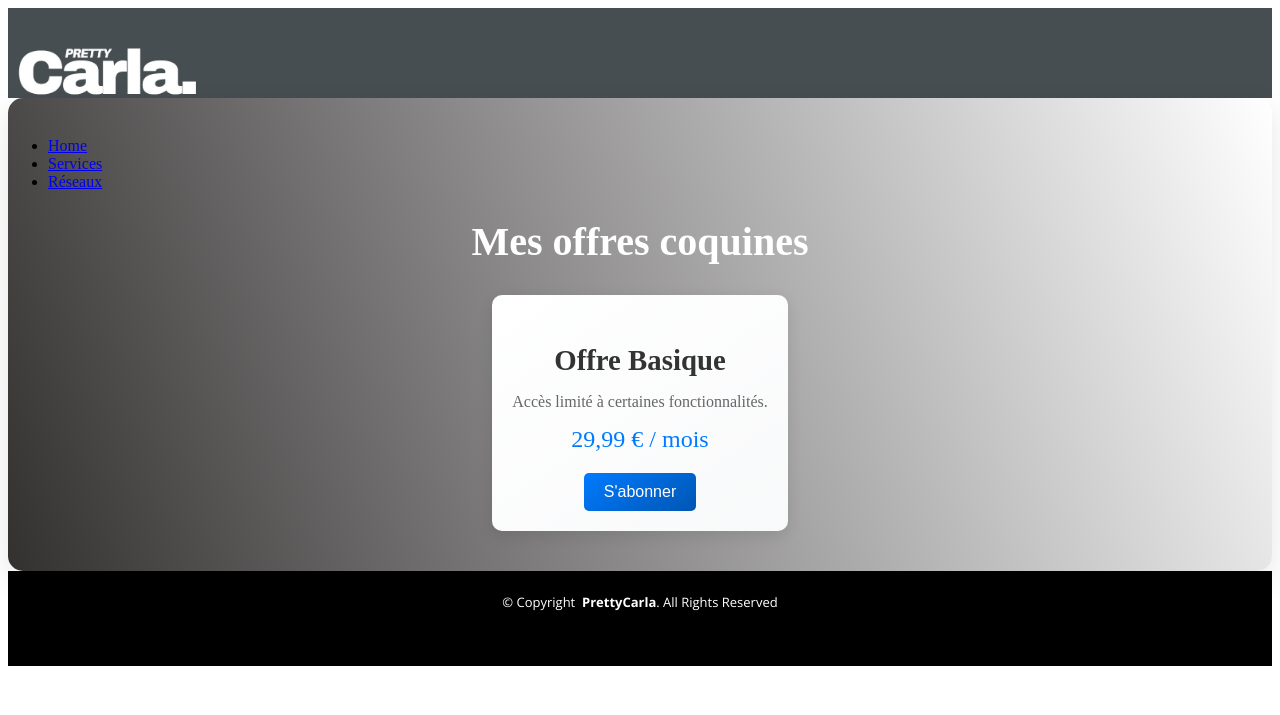
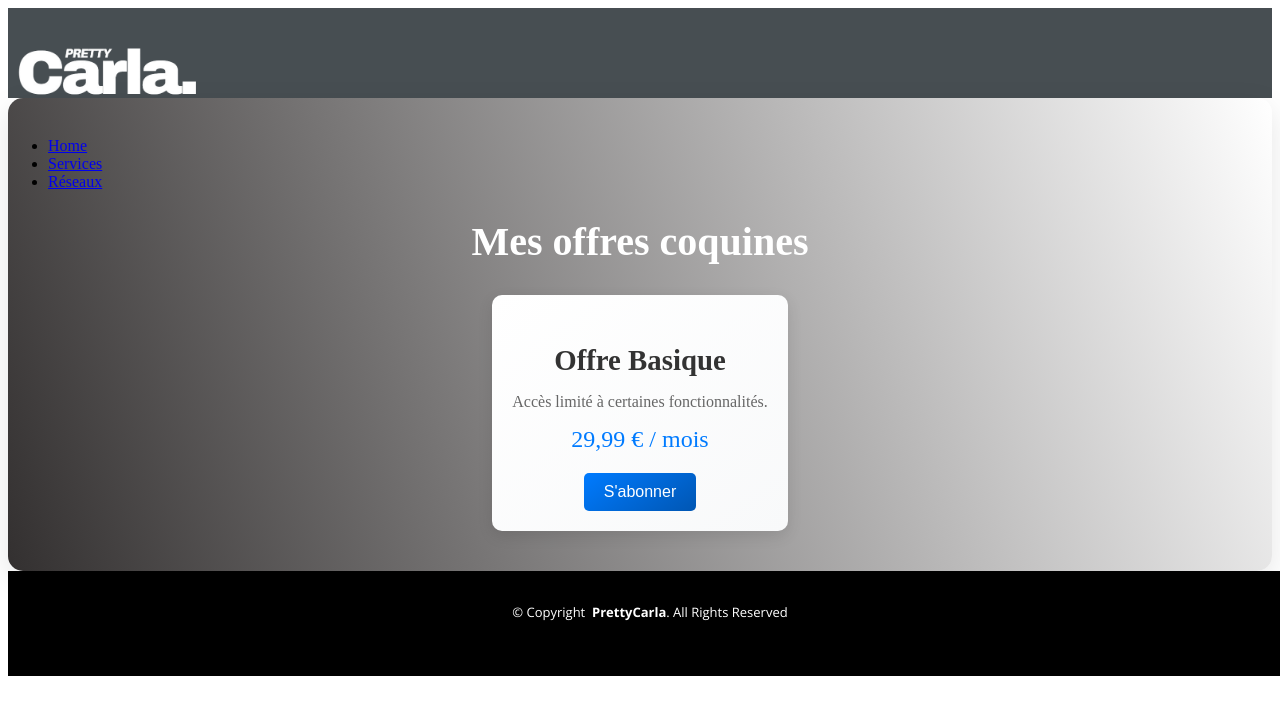
Before and after one commit to Zartexxx/Carla, a PHP site: page /offers.html in a window 1280 px wide. Shown: the top 715 px of the page. Run offline with PHP 8.4, Linux system fonts and the light colour scheme.

Commit message:
Auto commit

```diff
--- a/assets/css/styleoffers.css
+++ b/assets/css/styleoffers.css
@@ -146,7 +146,7 @@
   width: 100%;
   background-color: black;
   height: 85px;
-  padding-bottom:10px;
+  padding:10px;
 
  }
 
```
